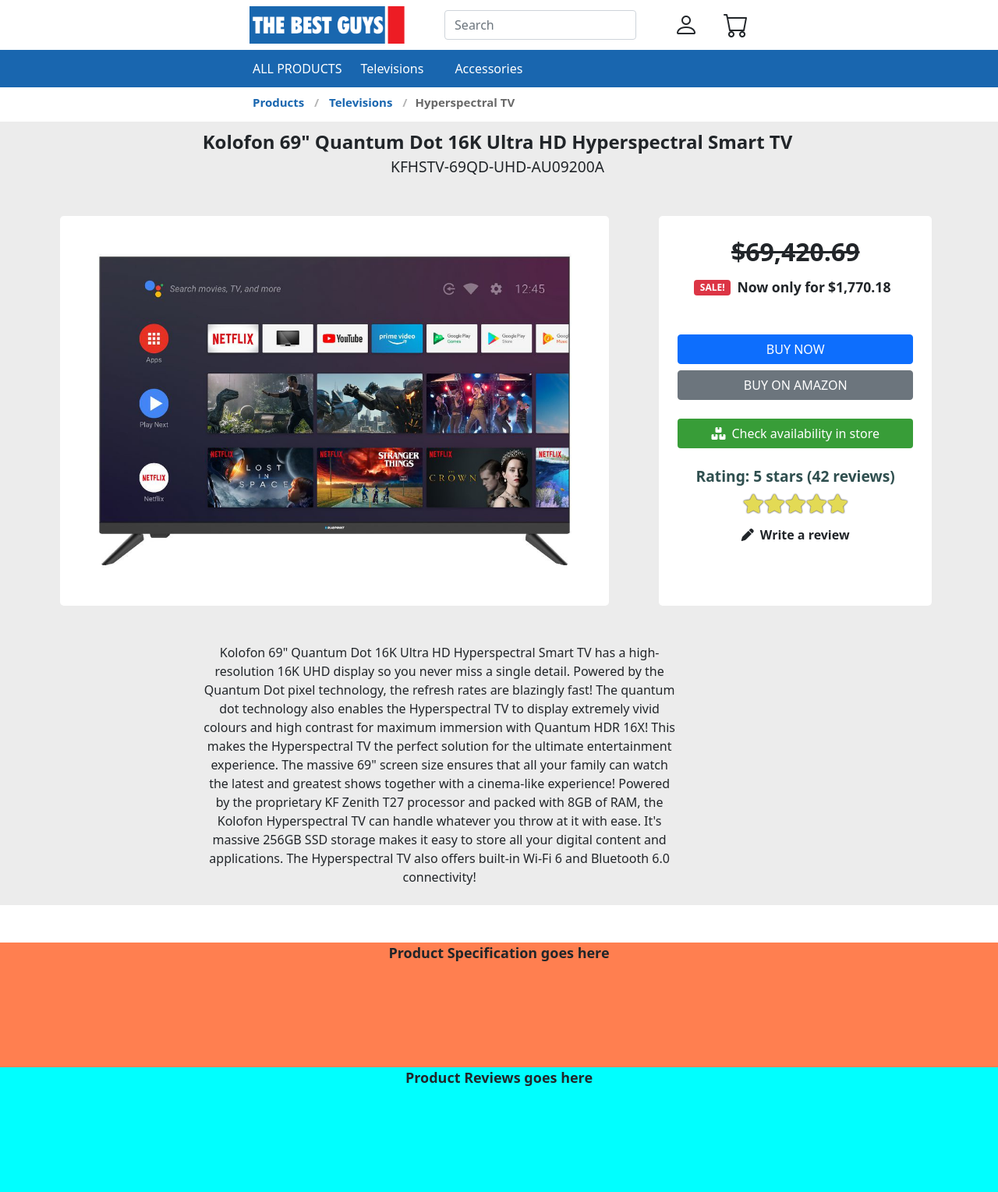
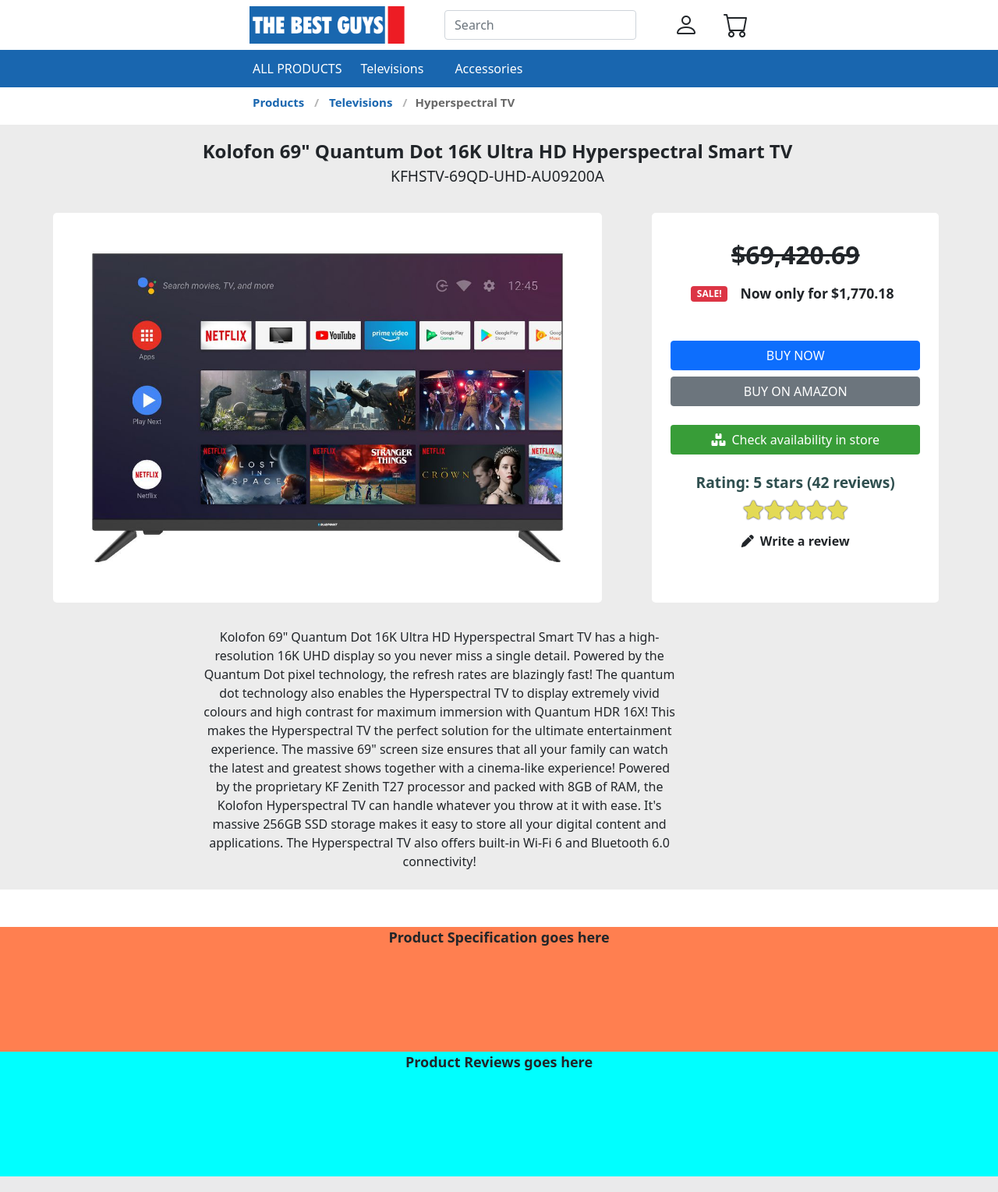
Before and after one commit to AryanJassal/best-guys, a Django app: page /store/product/hyperspectral-tv/ in a window 1280 px wide. Shown: the whole page at 78% size. Run offline with Django 4.2, Linux system fonts and the light colour scheme; some libraries are stand-ins or nearby versions.

Commit message:
modifying styles for hyperspectral tv

```diff
--- a/store/static/css/store_styles.css
+++ b/store/static/css/store_styles.css
@@ -140,45 +140,6 @@
   transition: background-color 150ms;
 }
 
-.product-content-wrapper
-{
-  background-color: #ececec;
-}
-
-.product-content
-{
-  width: 60%;
-}
-
-.product-image-wrapper
-{
-  height: 500px;
-  flex-grow: 1;
-  padding: 3rem;
-  background-color: white;
-  border-radius: 5px;
-}
-
-.product-image
-{
-  height: 100%;
-}
-
-.product-price-wrapper
-{
-  width: 350px;
-  background-color: white;
-  margin-left: 4rem;
-  border-radius: 5px;
-}
-
-.price-wrapper
-{
-  font-size: 2rem;
-  font-weight: 600;
-  text-align: center;
-  padding: 0.4rem 0;
-}
 
 .btn-check-availability
 {
@@ -221,29 +182,7 @@
   color: rgb(119, 126, 126);
 }
 
-.sale-container
-{
-  width: 60%;
-}
 
-.new-price
-{
-  font-size: 1.1rem;
-  font-weight: 600;
-  margin-top: -3px;
-}
-
-.product-title
-{
-  font-weight: 700;
-  font-size: 1.5rem;
-}
-
-.product-subtitle
-{
-  font-weight: 500;
-  font-size: 1.2rem;
-}
 
 .description-wrapper
 {
@@ -251,3 +190,112 @@
   text-align: center;
   font-weight: 500;
 }
+
+/****************************************************/
+
+.product-information-wrapper
+{
+  display: flex;
+  justify-content: center;
+  align-items: center;
+  background-color: #ececec;
+  margin-top: 0.5rem;
+}
+
+.product-information
+{
+  display: flex;
+  flex-direction: column;
+  justify-content: center;
+  align-items: center;
+  width: 60%;
+  margin-top: 1rem;
+}
+
+.product-title-wrapper
+{
+  display: flex;
+  flex-direction: column;
+  justify-content: center;
+  align-items: center;
+}
+
+
+.product-title-wrapper .product-title
+{
+  font-size: 1.5rem;
+  font-weight: 700;
+}
+
+.product-title-wrapper .product-subtitle
+{
+  font-size: 1.2rem;
+  font-weight: 500;
+}
+
+.product-information .product-details
+{
+  display: flex;
+  flex-direction: row;
+}
+
+.product-details .product-image-wrapper
+{
+  display: flex;
+  flex-grow: 0;
+  align-items: center;
+  justify-content: center;
+  background-color: white;
+  border-radius: 5px;
+  height: 500px;
+  padding: 3rem;
+  margin: 2rem 0;
+}
+
+.product-image-wrapper .product-image
+{
+  height: 100%;
+}
+
+.product-details .product-price-wrapper
+{
+  flex-shrink: 0;
+  background-color: white;
+  border-radius: 5px;
+  width: 23rem;
+  padding: 0 1.5rem;
+  margin: 2rem 0 2rem 4rem;
+}
+
+.product-price-wrapper .product-price
+{
+  font-size: 2rem;
+  font-weight: 600;
+  text-align: center;
+  width: 100%;
+  padding: 0.4rem 0;
+  margin-top: 1.5rem;
+}
+
+.product-price-wrapper .product-sale-wrapper
+{
+  display: flex;
+  justify-content: center;
+  align-items: center;
+  width: 100%;
+  margin-top: 0.5rem;
+}
+
+.product-sale-wrapper .product-sale-content
+{
+  display: flex;
+  align-items: center;
+}
+
+.product-sale-content .sale-price
+{
+  display: flex;
+  font-size: 1.1rem;
+  font-weight: 600;
+  margin: -3px 0 0 1rem;
+}
--- a/store/templates/store/hyperspectral_tv.html
+++ b/store/templates/store/hyperspectral_tv.html
@@ -8,26 +8,25 @@
   {% endblock %}
 
   {% block product_information %}
-  <div class="product-content-wrapper d-flex justify-content-center align-items-center mt-1">
-    <div class="product-content d-flex justify-content-center align-items-center flex-column mt-2">
-      <div class="d-flex justify-content-center flex-column align-items-center">
+  <div class="product-information-wrapper">
+    <div class="product-information">
+      <div class="product-title-wrapper">
         <span class="product-title">{{ title_long }}</span>
         <span class="product-subtitle">{{ model_number }}</span>
       </div>
-      <div class="d-flex flex-row">
-        <div class="product-image-wrapper d-flex align-items-center justify-content-center flex-grow-0 my-5">
+
+      <div class="product-details">
+        <div class="product-image-wrapper">
           <img src="{% static 'images/smart-tv.jpg' %}" alt="product image" class="product-image">
         </div>
 
-        <div class="product-price-wrapper flex-shrink-0 px-4 my-5">
-          <div class="price-wrapper w-100 mt-3">
-            <span class="price w-100">{% if sale_price %}<s>${{ price }}</s>{% else %}${{ price }}{% endif %}</span>
-          </div>
+        <div class="product-price-wrapper">
+          <div class="product-price">{% if sale_price %}<s>${{ price }}</s>{% else %}${{ price }}{% endif %}</div>
           {% if sale_price %}
-          <div class="sale-wrapper w-100 mt-1 d-flex justify-content-center align-items-center">
-            <div class="sale-contaier d-flex align-items-center">
-              <span class="badge bg-danger d-flex">SALE!</span>
-              <span class="new-price ms-2 d-flex">Now only for <b class="ps-1">${{ sale_price }}<b></span>
+          <div class="product-sale-wrapper">
+            <div class="product-sale-content">
+              <span class="d-flex badge bg-danger">SALE!</span>
+              <span class="sale-price">Now only for <b class="ps-1">${{ sale_price }}<b></span>
             </div>
           </div>
           {% endif %}
```
